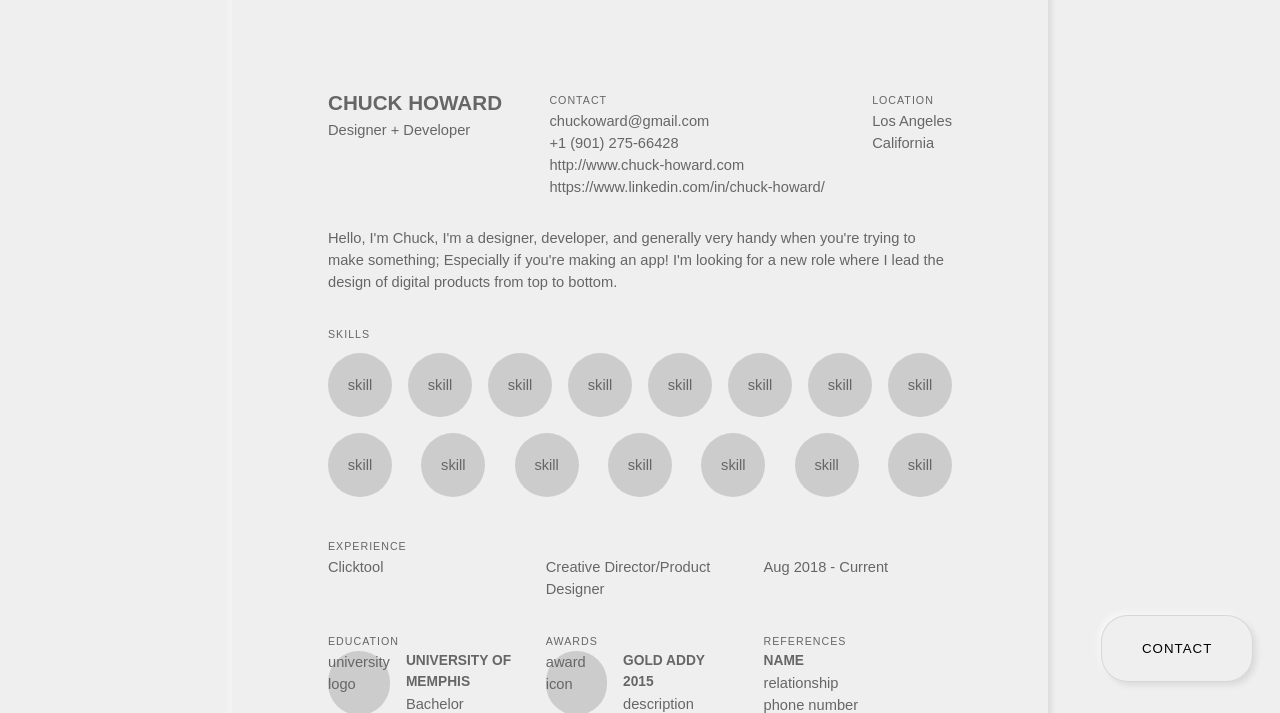
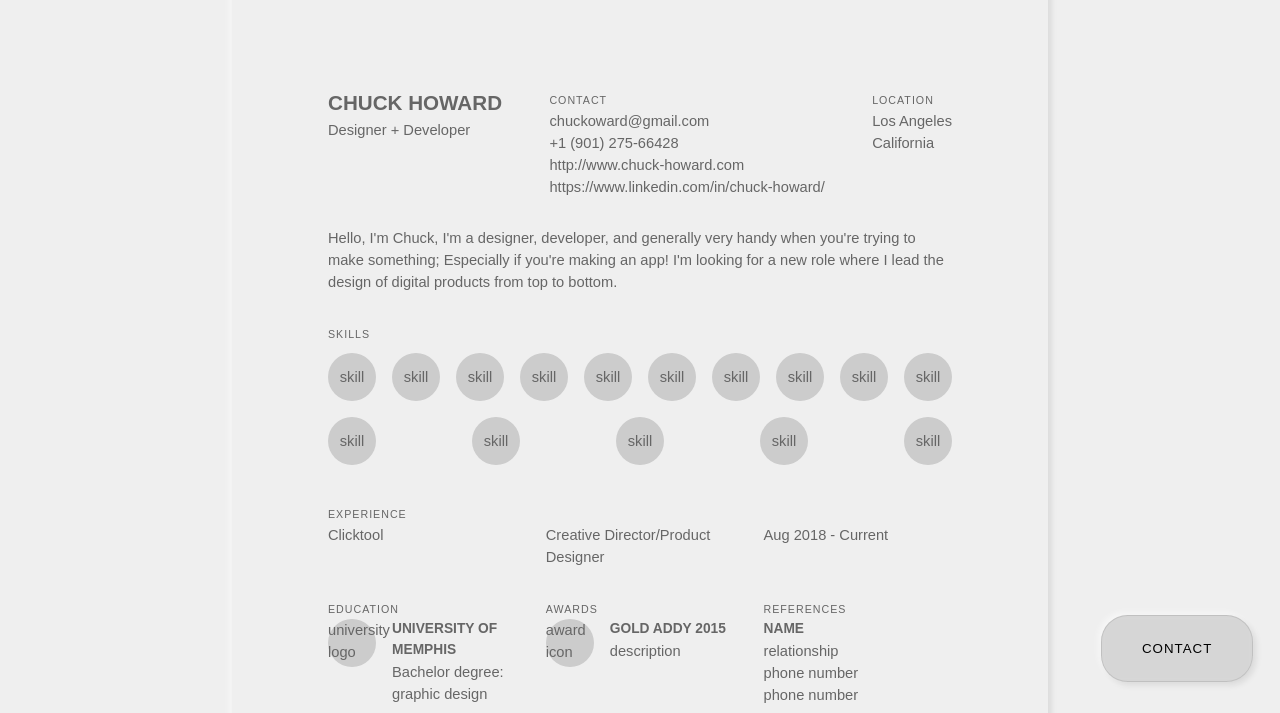
Before and after one commit to chulps/MrCharles_portfolio_template, a React app in the folder front-end-client/: page /about in a window 1280 px wide. Shown: the part 92-805 px from the top of the page. Built offline with nearby package versions, Linux system fonts and the light colour scheme; a web font is replaced by a local one.

Commit message:
editing resume page

```diff
--- a/front-end-client/src/COMPONENTS/SITE/SITE_COMPONENTS/ABOUT/about.css
+++ b/front-end-client/src/COMPONENTS/SITE/SITE_COMPONENTS/ABOUT/about.css
@@ -21,8 +21,8 @@
 }
 .resume .skills-section .skill,
 .resume .university-logo {
-    height: 48pt;
-    width: 48pt;
+    height: 36pt;
+    width: 36pt;
     border-radius: 24pt;
     background: var(--neutral7);
 }
--- a/front-end-client/src/COMPONENTS/SITE/site.css
+++ b/front-end-client/src/COMPONENTS/SITE/site.css
@@ -17,7 +17,7 @@ button.contact-button {
     width: calc(100% - 8em);
     z-index: 1;
     margin: 0 4em 2em 4em;
-    background: var(--siteBackground);
+    background: var(--blackTrans);
     -webkit-backdrop-filter: blur(2px);
             backdrop-filter: blur(2px);
     border: 1px solid var(--blackTrans);
--- a/front-end-client/src/index.js
+++ b/front-end-client/src/index.js
@@ -4,7 +4,7 @@ import ReactDOM from "react-dom";
 // import global styles
 import "./GLOBAL_STYLES/styles.css";
 import "./GLOBAL_STYLES/responsive.css";
-import Site from "./COMPONENTS/SITE/site"
+import Site from "./COMPONENTS/SITE/site.js"
 
 function App() {
   return (
```
Also changed, not shown: src/COMPONENTS/SITE/site.js (+4 -4 lines), 1 other file.
